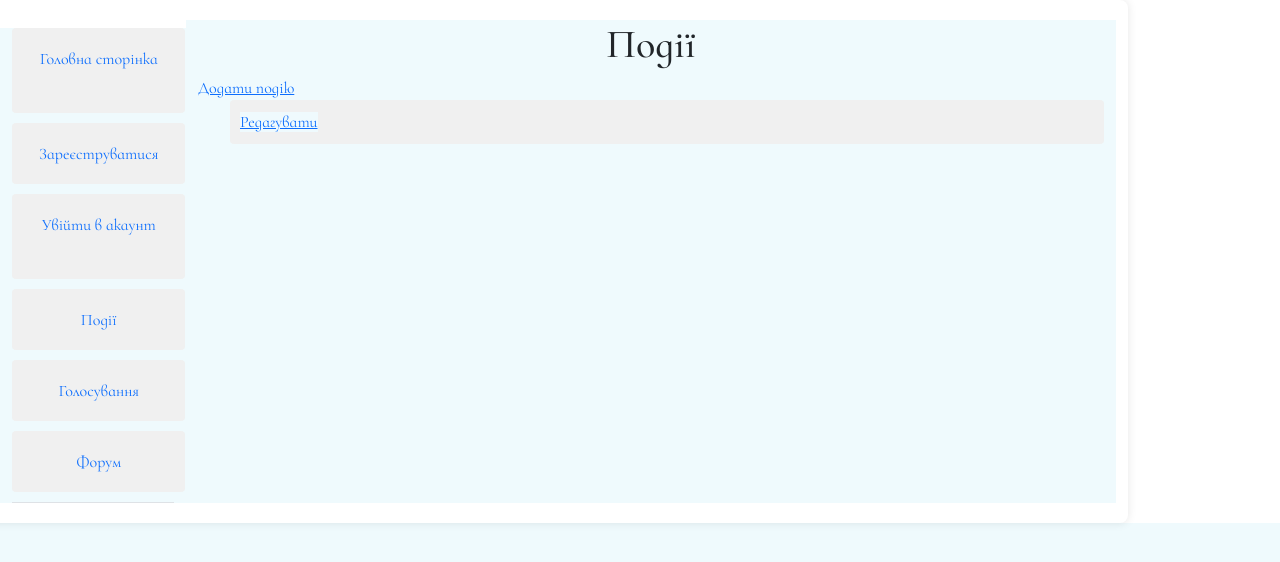
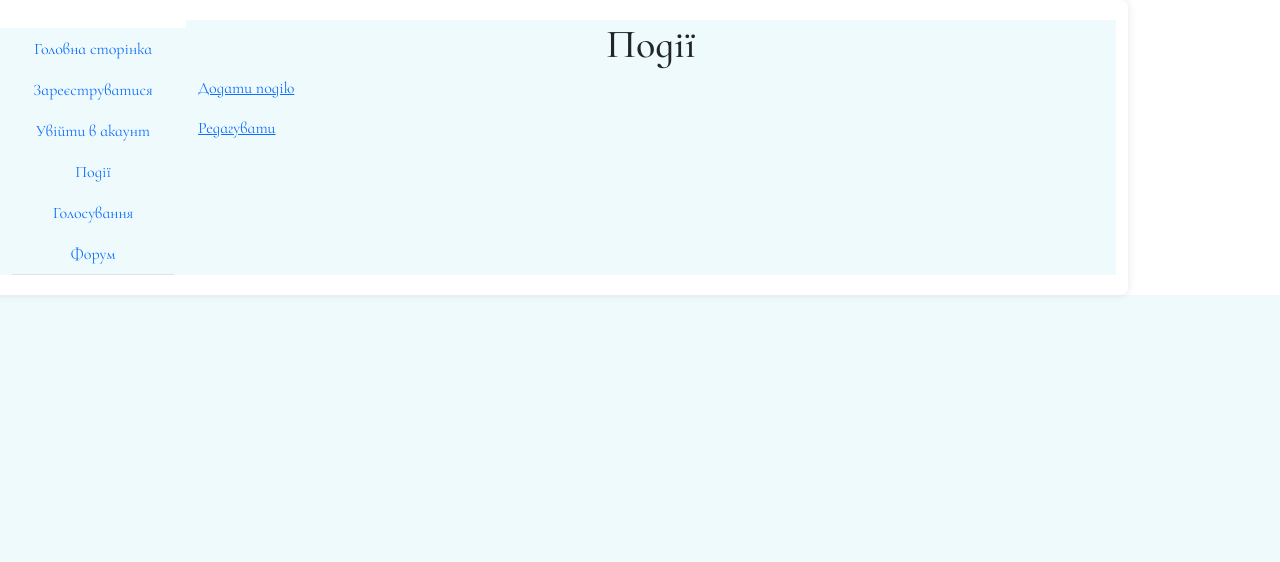
Before and after one commit to whisos/lesson_show, a Django app: template portal/templates/event/index.html in a window 1280 px wide. Shown: the top 562 px of the page. Run offline with Django 5.2, Linux system fonts and the light colour scheme; the template is opened without the code that fills it, so the values that code supplies are empty.

Commit message:
Stopped event page from breaking navbar

```diff
--- a/portal/templates/event/index.html
+++ b/portal/templates/event/index.html
@@ -20,11 +20,11 @@
             text-align: center;
             color: #333;
         }
-        ul {
+        .event-ul {
             list-style: none;
             padding: 0;
         }
-        li {
+        .event-li {
             margin-bottom: 10px;
             padding: 10px;
             background-color: #f0f0f0;
@@ -36,21 +36,17 @@
         <h1>Події</h1>
         <a href="{% url 'add' %}">Додати подію</a>
 
-        <ul>
-            <li>
-
-                {% for task in tasks %}
+        <ul class="event-ul">
+            {% for task in tasks %}
+            <li class="event-li">
                 <div class="card">
                 <p>{{Event.name}}</p>
                 <p>{{Event.discription}}</p>
                 <p>{{Event.time}}</p>
                 <p>{{Event.date}}</p>
                 </div>
-                {% endfor %}
-
-                <a href="{% url 'edit' %}">Редагувати</a>
             </li>
-
-
+            {% endfor %}
         </ul>
+        <a href="{% url 'edit' %}">Редагувати</a>
 {% endblock content %}
```
